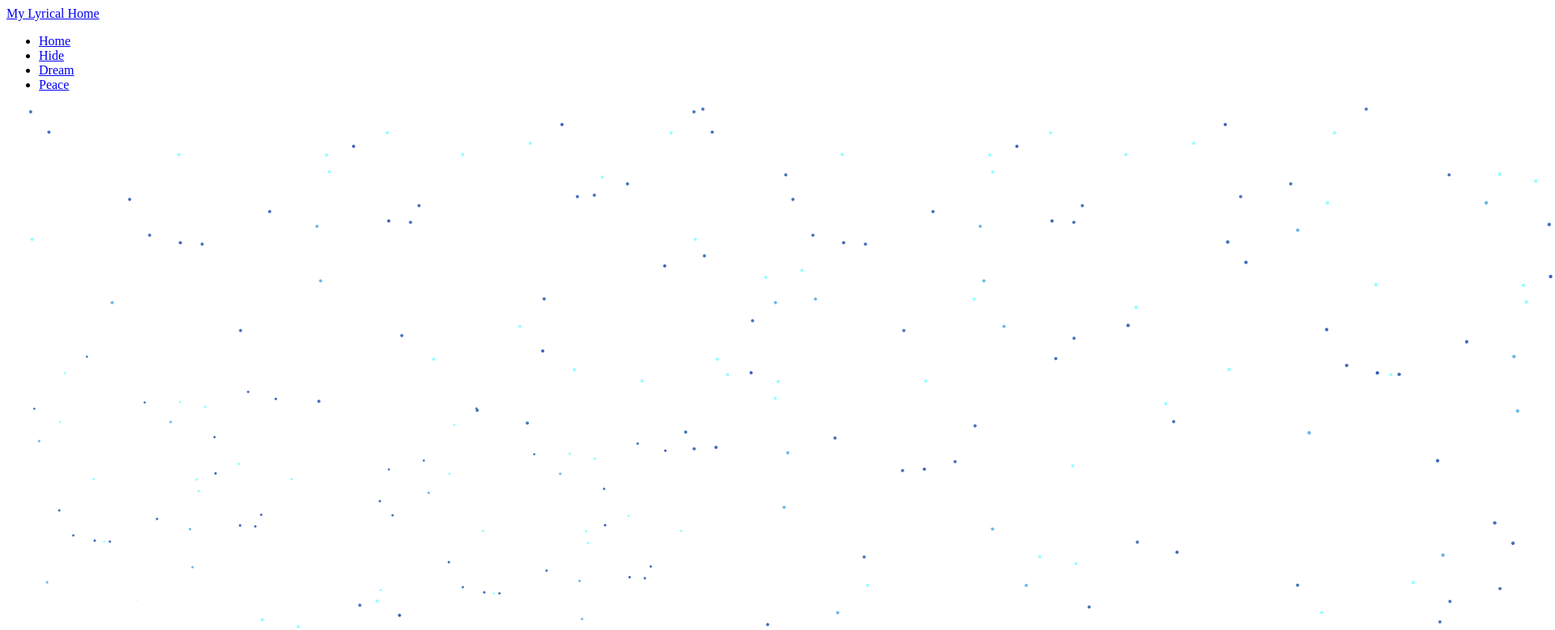
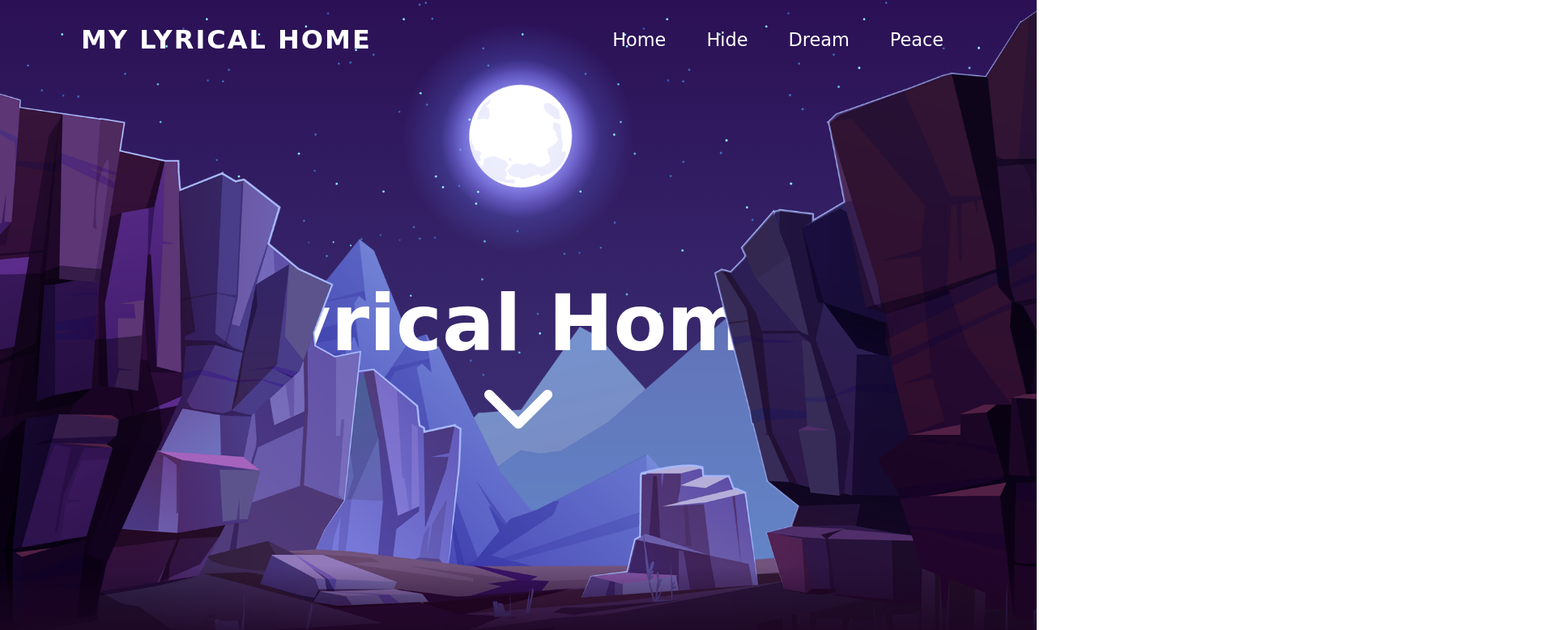
Before and after one commit to CasKei/LyricalHome, a plain HTML site: page index.html in a window 1280 px wide. Shown: the top 779 px of the page at 81% size, 1920 px wide, since content can reach past the window. Drawn offline with Linux system fonts and the light colour scheme; a web font is replaced by a local one.

Commit message:
Update index.html

```diff
--- a/index.html
+++ b/index.html
@@ -14,8 +14,8 @@
     <!-- Parallax scrolling tutorial -->
     <!-- https://www.youtube.com/watch?v=1wfeqDyMUx4 -->
     <!-- Links -->
-    <!-- <link rel="stylesheet" type="text"  href="style.css" /> -->
-    <link rel="preload" as="style" href="style.css">
+    <link rel="stylesheet" type="text/css"  href="style.css" />
+    <!-- <link rel="preload" as="style" href="style.css"> -->
     <!-- Title -->
     <title>Lyrical Home</title>
     <script src="https://kit.fontawesome.com/bb50f6c131.js" crossorigin="anonymous"></script>
```
